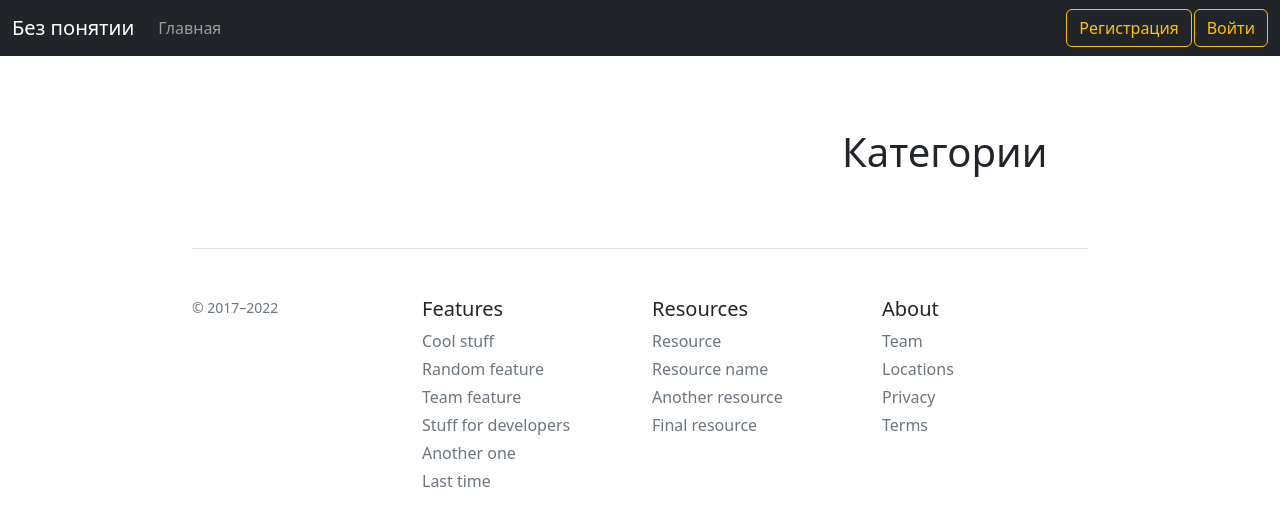
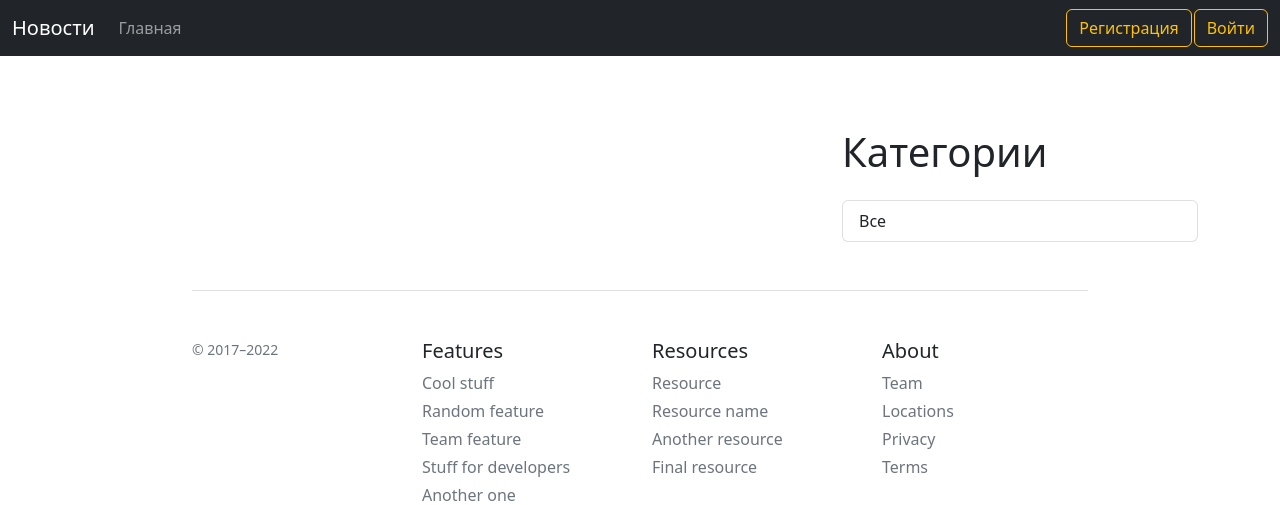
Before and after one commit to Xac47/Django-Project, a Django app: template home/templates/home/home.html in a window 1280 px wide. Shown: the top 505 px of the page. Run offline with Django 3.2, Linux system fonts and the light colour scheme; the template is opened without the code that fills it, so the values that code supplies are empty.

Commit message:
Мелкие изменение по сайту

```diff
--- a/home/templates/home/base.html
+++ b/home/templates/home/base.html
@@ -11,7 +11,7 @@
 <body>
     <nav class="navbar navbar-expand-lg navbar-dark bg-dark">
       <div class="container-fluid">
-        <a class="navbar-brand" href="#">Без понятии</a>
+        <a class="navbar-brand" href="{% url 'home' %}">Новости</a>
 
         <div class="collapse navbar-collapse" id="navbarsExample09">
           <ul class="navbar-nav me-auto">
--- a/home/templates/home/home.html
+++ b/home/templates/home/home.html
@@ -48,6 +48,7 @@
 {% block category %}
     <h1 class="my-4">Категории</h1>
     <div class="list-group">
+            <a href="{% url 'home' %}" class="list-group-item">Все</a>
         {% for category in categories %}
             <a href="{% url 'home' category.name %}" class="list-group-item">{{ category.name }}</a>
         {% endfor %}
--- a/home/views.py
+++ b/home/views.py
@@ -17,7 +17,7 @@ class NewsListView(ListView):
     def get_queryset(self):
         queryset = super(NewsListView, self).get_queryset()
         category = self.kwargs.get('category')
-        return News.objects.filter(category__name=category) if category else queryset
+        return News.objects.filter(category__name=category).order_by('-pk') if category else queryset
 
     def get_context_data(self, *, object_list=None, **kwargs):
         ctx = super(NewsListView, self).get_context_data(**kwargs)
@@ -121,5 +121,5 @@ class NewsDeleteView(LoginRequiredMixin, UserPassesTestMixin, DeleteView):
 
         return ctx
 
-class CommentsView(CreateView):
+class CommentCreateView(CreateView):
     pass
```
